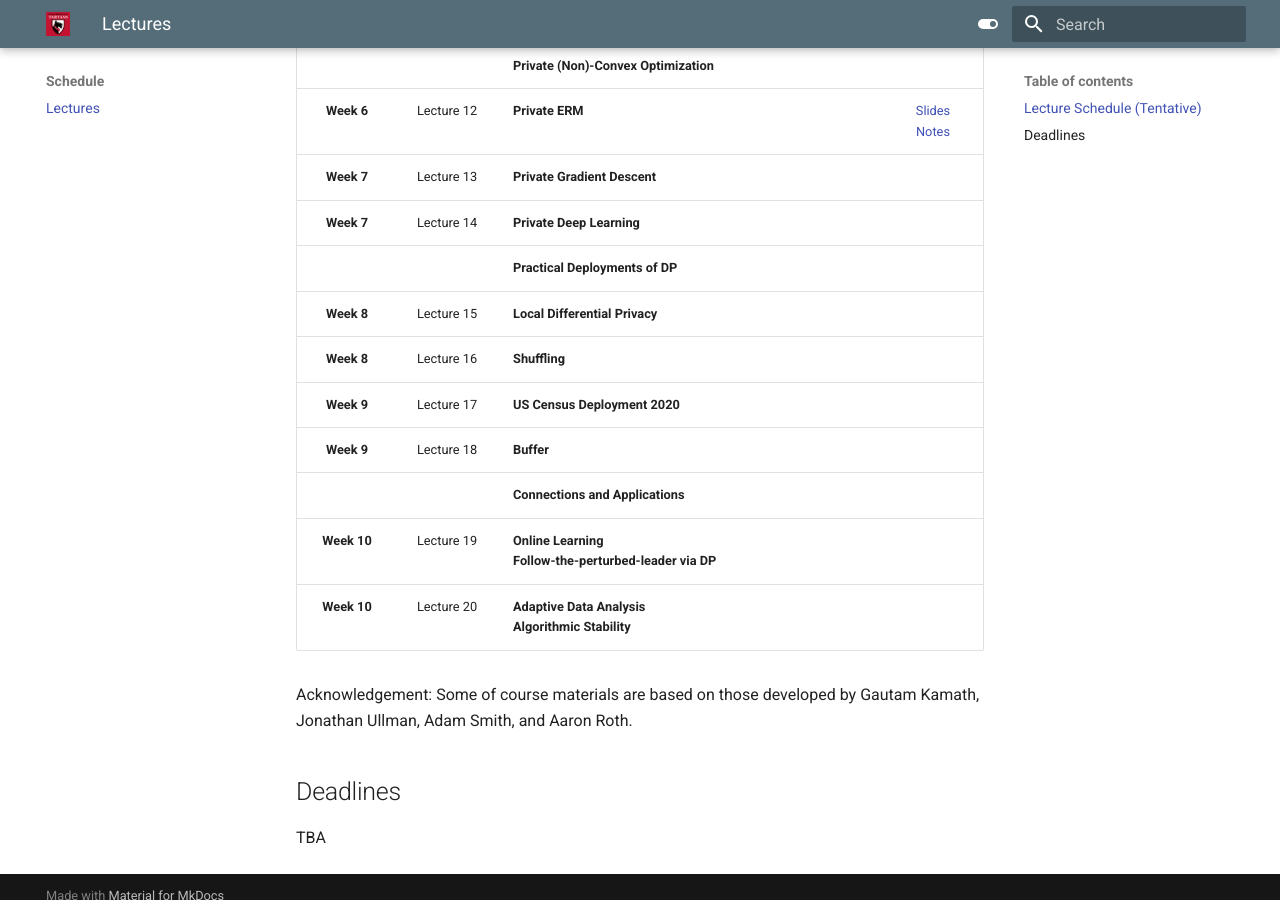
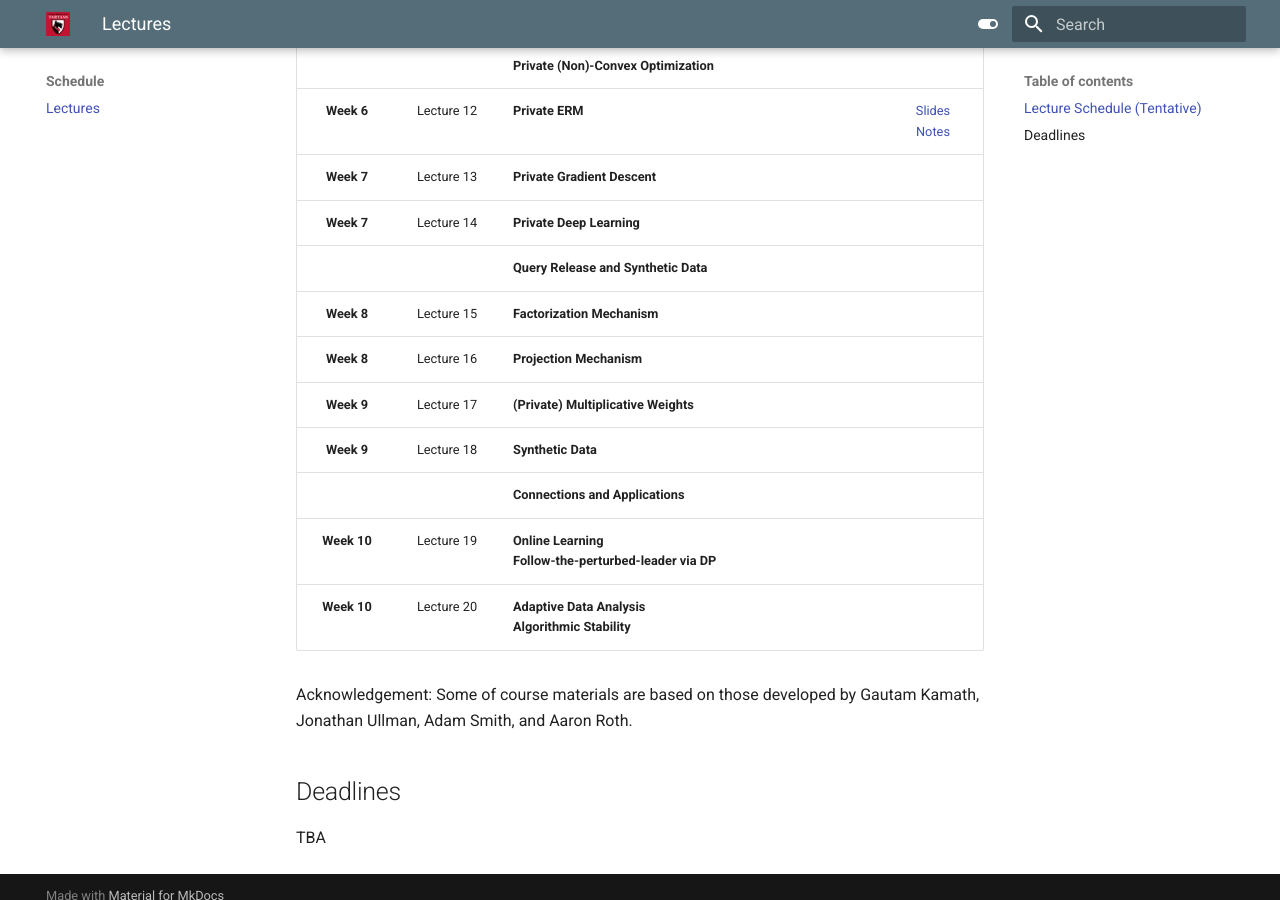
Before and after one commit to dpcmu/dpcmu.github.io, an MkDocs documentation site: the page built from docs/calendar.md, in a window 1280 px wide and 900 px high, scrolled down 1093 px. Built offline with MkDocs 1.6.1 and Material for MkDocs 9.7.7, drawn with Linux system fonts in a browser that asks for light colours.

Commit message:
update calendar

```diff
--- a/docs/calendar.md
+++ b/docs/calendar.md
@@ -19,11 +19,11 @@ Week  |Lecture   |Topic  |Readings  |Slides <br> Notes |
 | **Week 6**  | Lecture 12 | **Private ERM**                                                                             |                                                              | [Slides](../slides/lecture12.pdf) <br> [Notes](../notes/lecture12.pdf)     |
 | **Week 7**  | Lecture 13 | **Private Gradient Descent**                                                                |                                                              |                                                                            |
 | **Week 7**  | Lecture 14 | **Private Deep Learning**                                                                   |                                                              |                                                                            |
-|             |            | **Practical Deployments of DP**                                                             |                                                              |                                                                            |
-| **Week 8**  | Lecture 15 | **Local Differential Privacy**                                                              |                                                              |                                                                            |
-| **Week 8**  | Lecture 16 | **Shuffling**                                                                               |                                                              |                                                                            |
-| **Week 9**  | Lecture 17 | **US Census Deployment 2020**                                                               |                                                              |                                                                            |
-| **Week 9**  | Lecture 18 | **Buffer**                                                                                  |                                                              |                                                                            |
+|             |            | **Query Release and Synthetic Data**                                                        |                                                              |                                                                            |
+| **Week 8**  | Lecture 15 | **Factorization Mechanism**                                                                 |                                                              |                                                                            |
+| **Week 8**  | Lecture 16 | **Projection Mechanism**                                                                    |                                                              |                                                                            |
+| **Week 9**  | Lecture 17 | **(Private) Multiplicative Weights**                                                        |                                                              |                                                                            |
+| **Week 9**  | Lecture 18 | **Synthetic Data**                                                                          |                                                              |                                                                            |
 |             |            | **Connections and Applications**                                                            |                                                              |                                                                            |
 | **Week 10** | Lecture 19 | **Online Learning** <br> **Follow-the-perturbed-leader via DP**                             |                                                              |                                                                            |
 | **Week 10** | Lecture 20 | **Adaptive Data Analysis** <br> **Algorithmic Stability**                                   |                                                              |                                                                            |
```
Also changed, not shown: sitemap.xml (+5 -5 lines), 3 other files.
